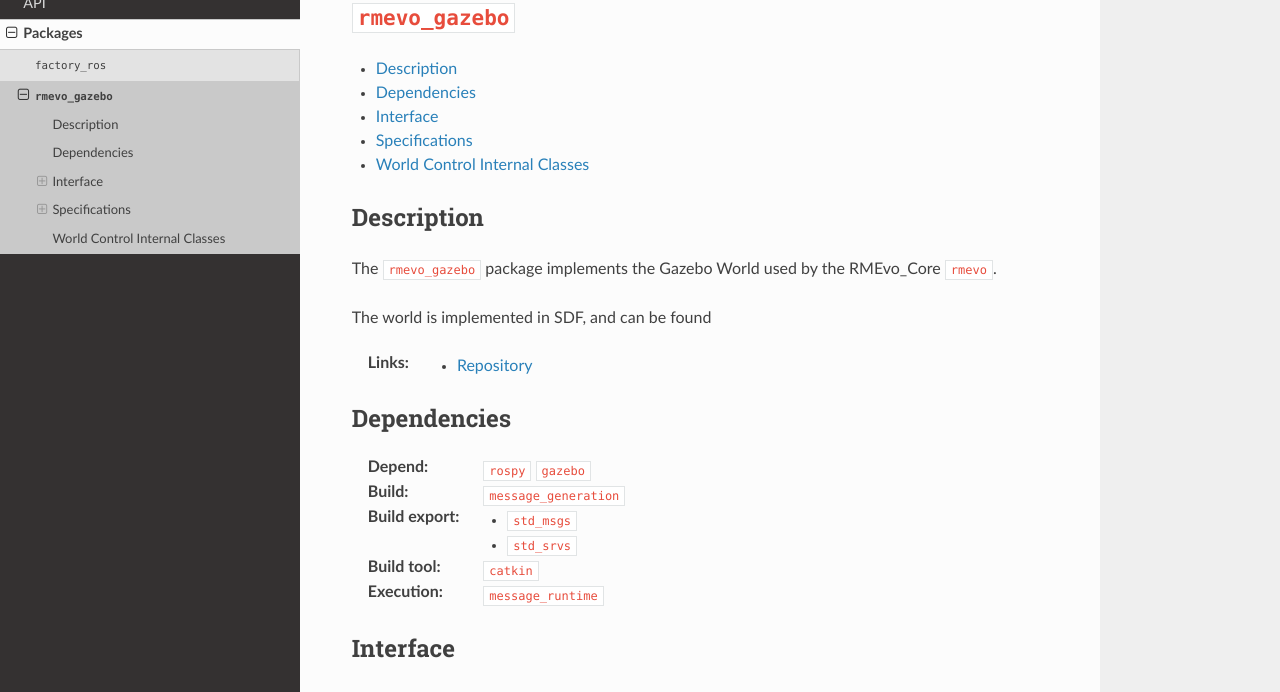
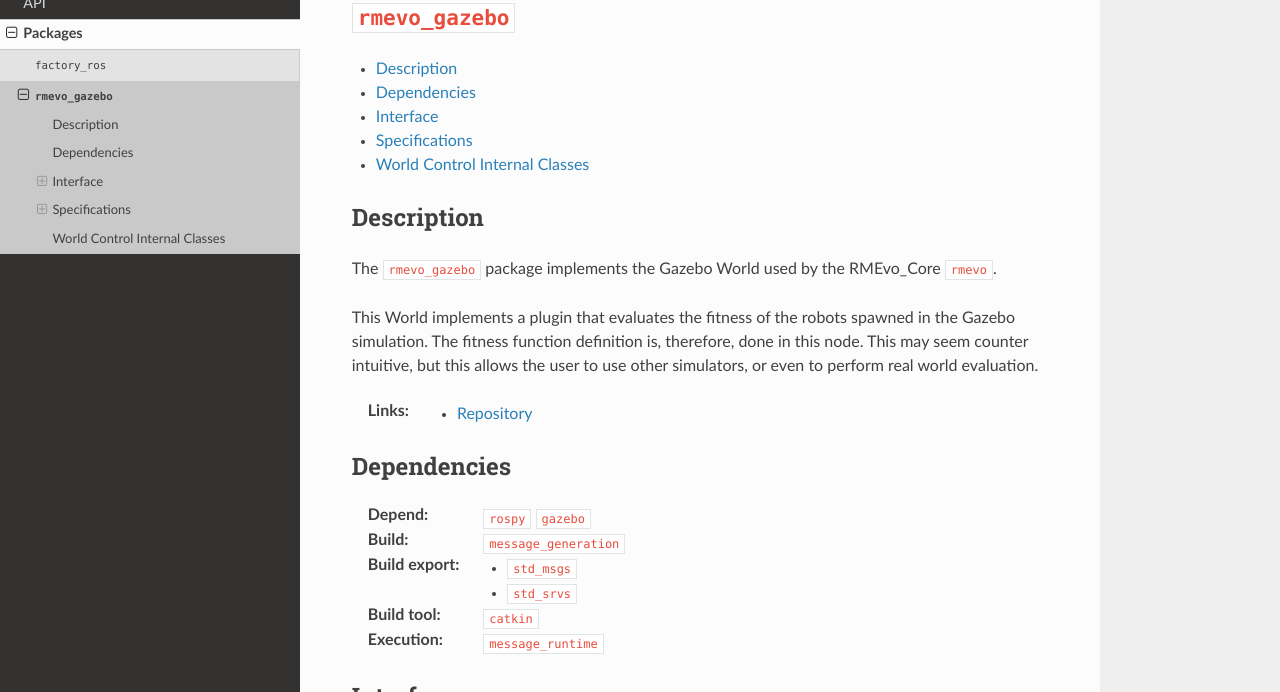
Before and after one commit to aslab/rmevo, a Sphinx documentation site: the page built from docs/sphinx/source/packages/rmevo_gazebo.rst, in a window 1280 px wide and 900 px high, cut to the strip 208-900 px from the top of the window. Built offline with Sphinx 7.4.7 and the Read the Docs theme 2.0.0, drawn with Linux system fonts in a browser that asks for light colours; cross-references to code outside the pages are shown as plain code.

Commit message:
Complete rmevo_gazebo docs

```diff
--- a/docs/sphinx/source/packages/rmevo_gazebo.rst
+++ b/docs/sphinx/source/packages/rmevo_gazebo.rst
@@ -13,7 +13,9 @@
 
 The :ros:pkg:`rmevo_gazebo` package implements the Gazebo World used by the RMEvo_Core :ros:pkg:`rmevo`.
 
-The world is implemented in SDF, and can be found
+This World implements a plugin that evaluates the fitness of the robots spawned in the Gazebo simulation.
+The fitness function definition is, therefore, done in this node. This may seem counter intuitive, but this
+allows the user to use other simulators, or even to perform real world evaluation.
 
 :Links: * `Repository <https://github.com/aslab/rmevo>`_
 
```
Also changed, not shown: 1 other file.
